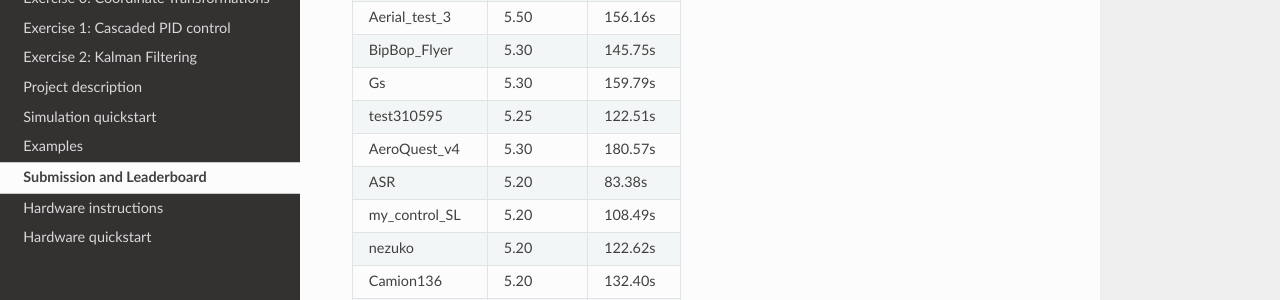
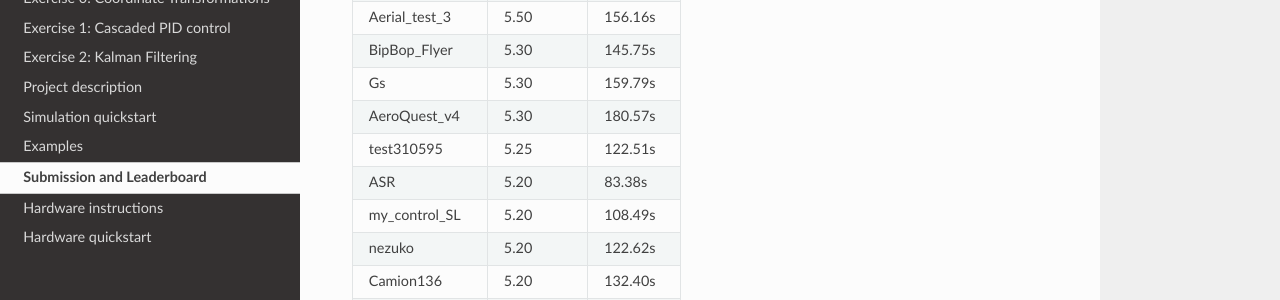
Before and after one commit to lis-epfl/micro-502, a Sphinx documentation site: the page built from docs/assignment/leaderboard.rst, in a window 1280 px wide and 900 px high, scrolled down 818 px. Shown: the part 151-451 px from the top of the window. Built offline with Sphinx 7.4.7 and the Read the Docs theme 2.0.0, drawn with Linux system fonts in a browser that asks for light colours.

```diff
--- a/docs/assignment/leaderboard.rst
+++ b/docs/assignment/leaderboard.rst
@@ -32,8 +32,8 @@ Luky005        5.50      135.79s
 Aerial_test_3  5.50      156.16s
 BipBop_Flyer   5.30      145.75s
 Gs             5.30      159.79s
+AeroQuest_v4   5.30      180.57s
 test310595     5.25      122.51s
-AeroQuest_v4   5.30      180.57s
 ASR            5.20      83.38s
 my_control_SL  5.20      108.49s
 nezuko         5.20      122.62s
```
